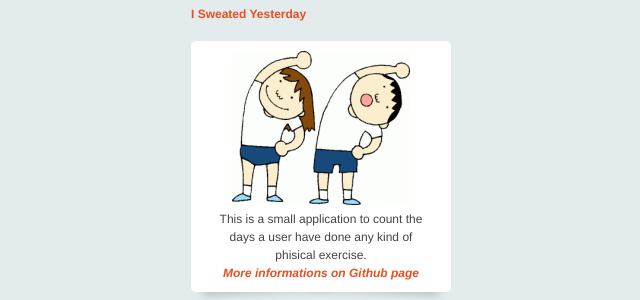
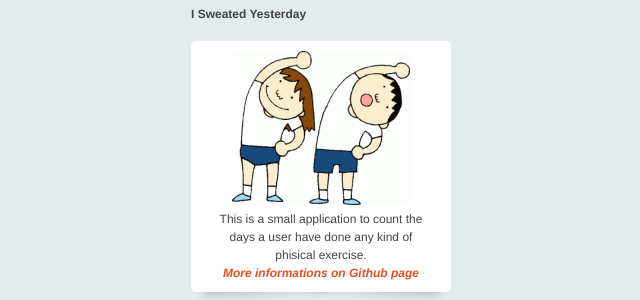
Before and after one commit to maxcnunes/i-sweated-yesterday, a Flask app: page / in a window 1280 px wide. Shown: the top 300 px of the page, without its empty margins (319-959 px from the left). Run offline with Flask 2, Linux system fonts and the light colour scheme.

Commit message:
Adding link to Home on Header title

```diff
--- a/app/static/css/main.css
+++ b/app/static/css/main.css
@@ -13,8 +13,7 @@ body
 /* Typography
 -----------------------------------------------------------------------------*/
 
-h1
-	{
+h1 {
 	font-size: 1em;
 	margin-bottom: 1.5em;
 }
@@ -233,7 +232,9 @@ input[type="submit"].btn-ok {
 	border-radius: 5px;
 }
 
-
+#link-title-home{
+	color:#43434b;
+}
 
 
 /* Messages
```
